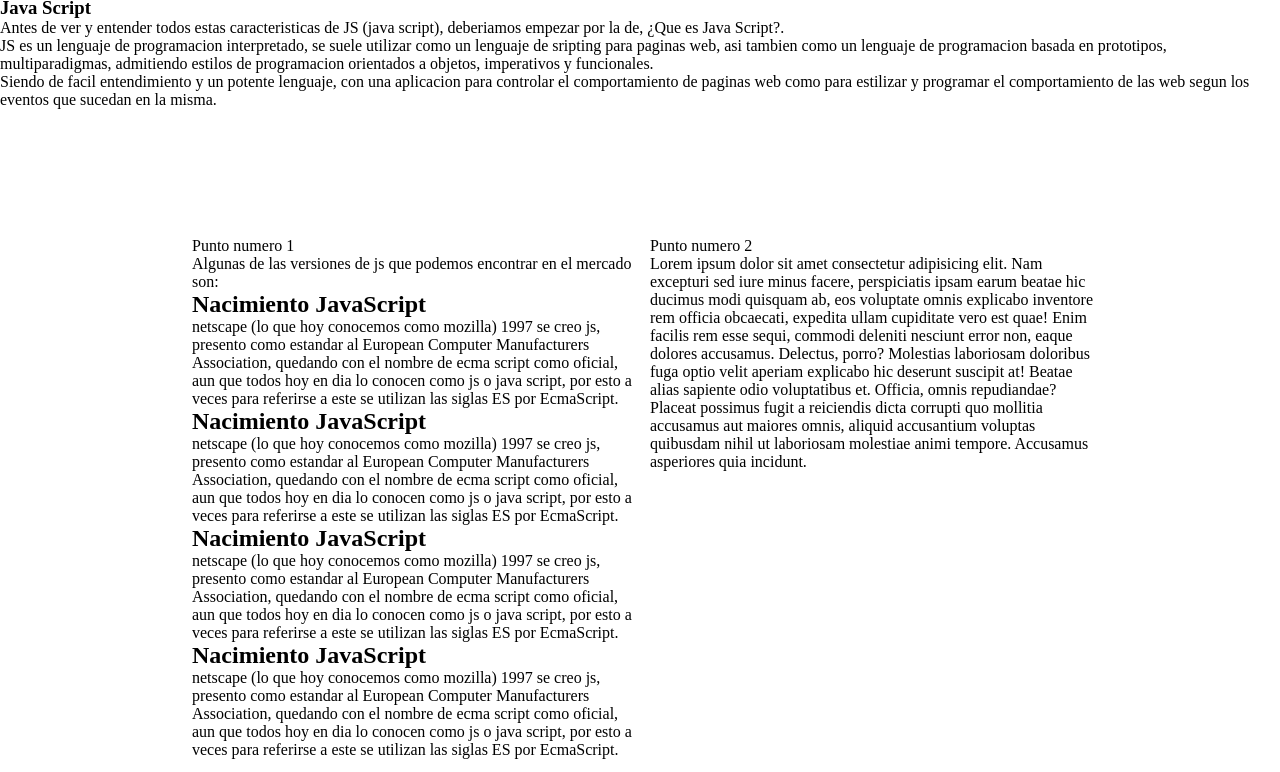
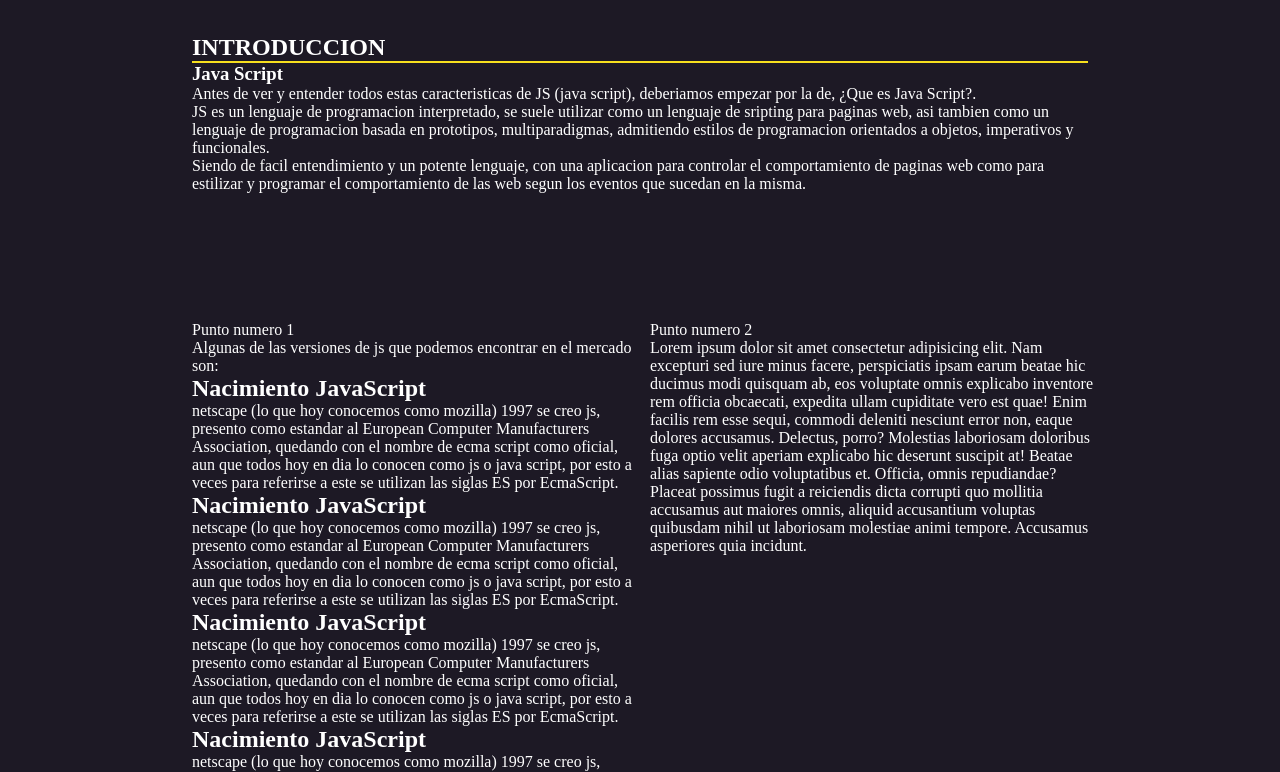
Before and after one commit to vazqueznahuel/tp-6-investigacion-js, a plain HTML site: page index.html in a window 1280 px wide. Shown: the part 94-866 px from the top of the page. Drawn offline with Linux system fonts and the light colour scheme.

Commit message:
puliendo detalles CSS

```diff
--- a/CSS/style.css
+++ b/CSS/style.css
@@ -3,6 +3,7 @@
 :root {
     --color-amarillo: #F7DF1E;
     --color-letra-principal: white;
+    --color-negro: rgb(29, 25, 37);
 }
 
 
@@ -14,11 +15,15 @@
     font-family: Nunito;
 }
 
+body {
+    background-color: var(--color-negro);
+}
+
 
 /* Header */
 
 header {
-    color: var(--color-letra-principal);
+    color: var(--color-negro);
     background-color: var(--color-amarillo);
     text-align: left;
 }
@@ -29,11 +34,24 @@ header img {
 }
 
 
+/* Introduccion */
+
+#introduccion {
+    color: var(--color-letra-principal);
+    margin: 5% 15%;
+}
+
+#introduccion h3 {
+    border-top: var(--color-amarillo) solid 2px;
+}
+
+
 /* Seccion de grid */
 
 #grid {
+    color: var(--color-letra-principal);
     display: grid;
-    padding: 10% 15%;
+    margin: 10% 15%;
     grid-template-columns: 50% 50%;
     grid-template-rows: 25% 25% 25%;
     grid-gap: 10px;
--- a/index.html
+++ b/index.html
@@ -29,7 +29,7 @@
     <!-- Introduccion -->
 
     <div id="introduccion">
-        <h2>Introduccion</h2>
+        <h2>INTRODUCCION</h2>
         <h3>Java Script</h3>
         <p>Antes de ver y entender todos estas caracteristicas de JS (java script), deberiamos empezar por la de, ¿Que es Java Script?.</p>
         <p>JS es un lenguaje de programacion interpretado, se suele utilizar como un lenguaje de sripting para paginas web, asi tambien como un lenguaje de programacion basada en prototipos, multiparadigmas, admitiendo estilos de programacion orientados
```
